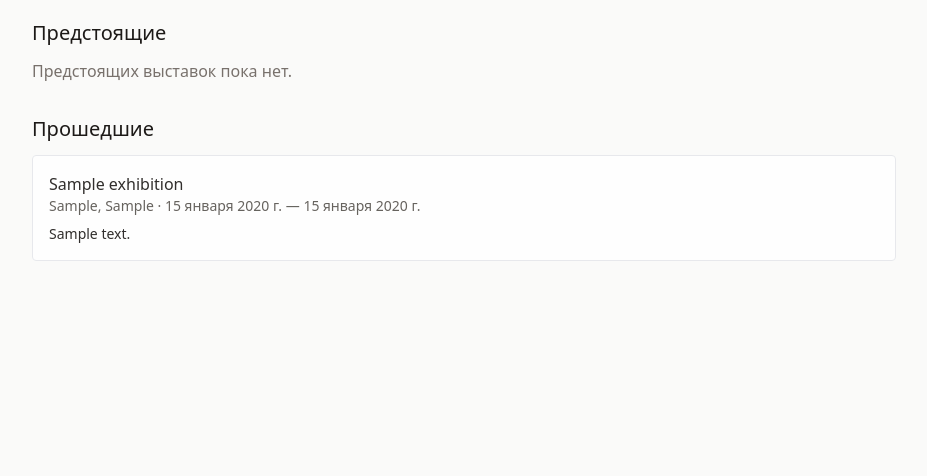
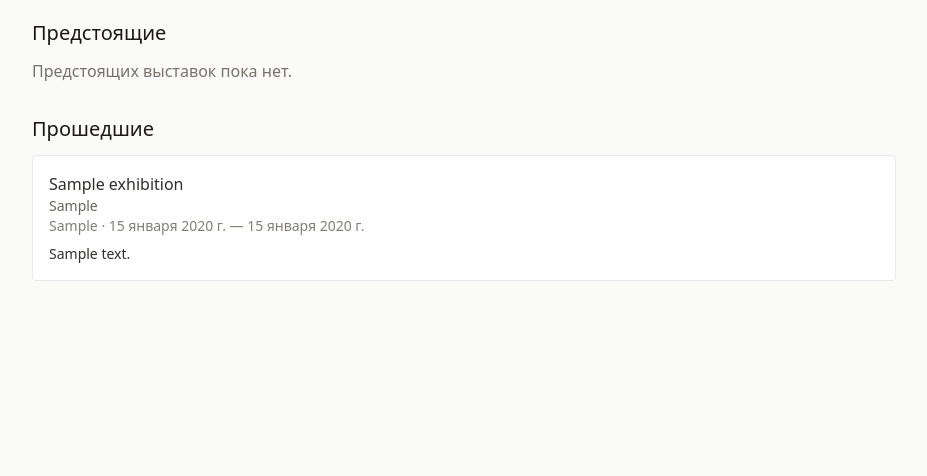
Before and after one commit to Riccaruga/site, a Django app: page /exhibitions/ in a window 1280 px wide. Shown: the part 238-714 px from the top of the page, without its empty margins (176-1103 px from the left). Run offline with Django 5.2, Linux system fonts and the light colour scheme; tables that the repository leaves empty hold one stand-in row (values such as "Sample post"); some libraries are stand-ins or nearby versions.

Commit message:
Update list.html

```diff
--- a/templates/exhibitions/list.html
+++ b/templates/exhibitions/list.html
@@ -10,7 +10,8 @@
     {% for ex in current %}
     <div class="bg-white border-2 border-stone-900 rounded p-4">
       <div class="font-medium">{{ ex.title }}</div>
-      <div class="text-sm text-stone-600">{{ ex.venue }}{% if ex.city %}, {{ ex.city }}{% endif %} · {{ ex.date_start }}{% if ex.date_end %} — {{ ex.date_end }}{% endif %}</div>
+      <div class="text-sm text-stone-600">{{ ex.venue }}</div>
+      <div class="text-sm text-stone-500">{% if ex.city %}{{ ex.city }} · {% endif %}{{ ex.date_start }}{% if ex.date_end %} — {{ ex.date_end }}{% endif %}</div>
       {% if ex.description %}<p class="mt-2 text-sm whitespace-pre-line">{{ ex.description }}</p>{% endif %}
       {% if ex.link %}<a href="{{ ex.link }}" class="text-sm underline">Подробнее →</a>{% endif %}
     </div>
@@ -26,7 +27,8 @@
     {% for ex in upcoming %}
     <div class="bg-white border rounded p-4">
       <div class="font-medium">{{ ex.title }}</div>
-      <div class="text-sm text-stone-600">{{ ex.venue }}{% if ex.city %}, {{ ex.city }}{% endif %} · {{ ex.date_start }}{% if ex.date_end %} — {{ ex.date_end }}{% endif %}</div>
+      <div class="text-sm text-stone-600">{{ ex.venue }}</div>
+      <div class="text-sm text-stone-500">{% if ex.city %}{{ ex.city }} · {% endif %}{{ ex.date_start }}{% if ex.date_end %} — {{ ex.date_end }}{% endif %}</div>
       {% if ex.description %}<p class="mt-2 text-sm whitespace-pre-line">{{ ex.description }}</p>{% endif %}
       {% if ex.link %}<a href="{{ ex.link }}" class="text-sm underline">Подробнее →</a>{% endif %}
     </div>
@@ -42,7 +44,8 @@
     {% for ex in past %}
     <div class="bg-white border rounded p-4 opacity-90">
       <div class="font-medium">{{ ex.title }}</div>
-      <div class="text-sm text-stone-600">{{ ex.venue }}{% if ex.city %}, {{ ex.city }}{% endif %} · {{ ex.date_start }}{% if ex.date_end %} — {{ ex.date_end }}{% endif %}</div>
+      <div class="text-sm text-stone-600">{{ ex.venue }}</div>
+      <div class="text-sm text-stone-500">{% if ex.city %}{{ ex.city }} · {% endif %}{{ ex.date_start }}{% if ex.date_end %} — {{ ex.date_end }}{% endif %}</div>
       {% if ex.description %}<p class="mt-2 text-sm whitespace-pre-line">{{ ex.description }}</p>{% endif %}
     </div>
     {% endfor %}
```
